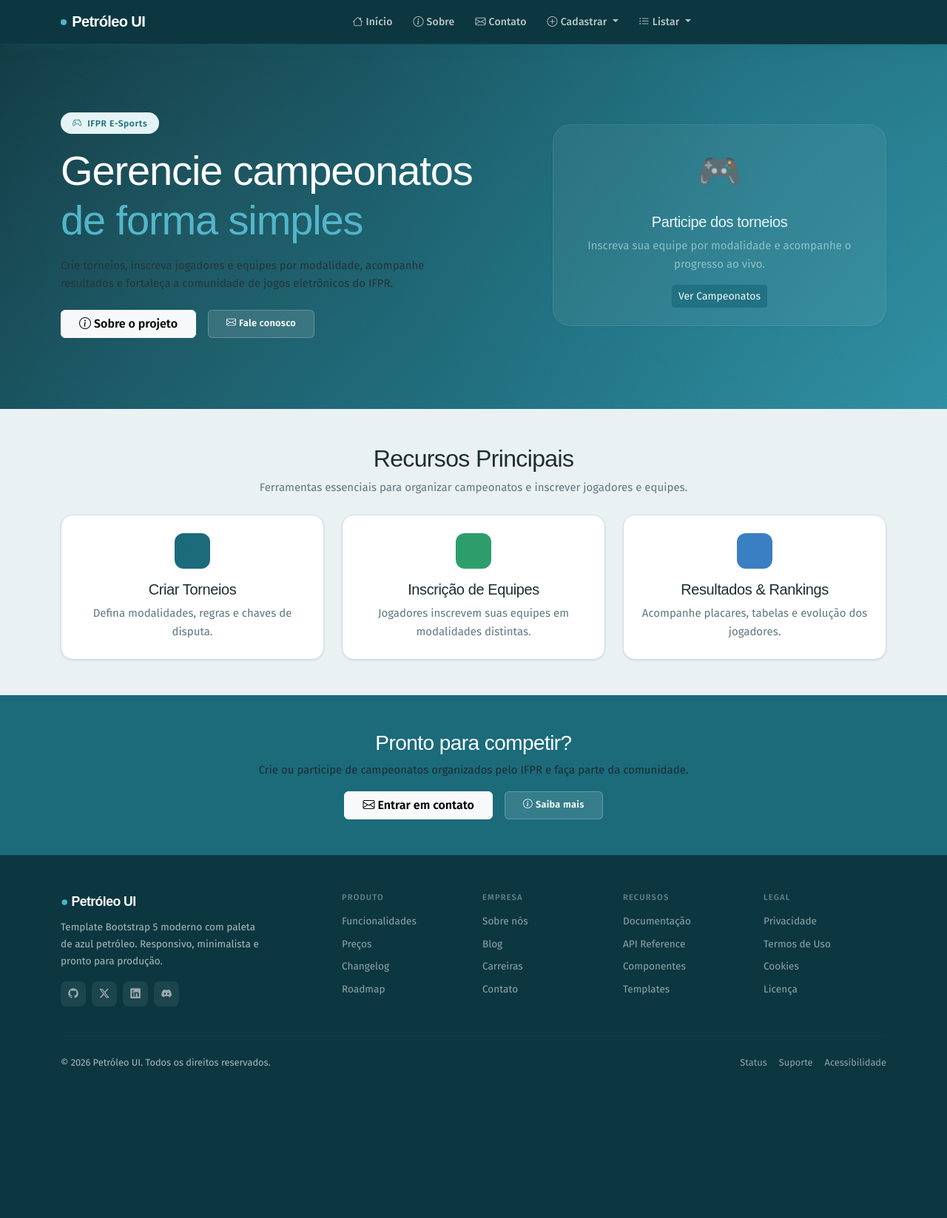
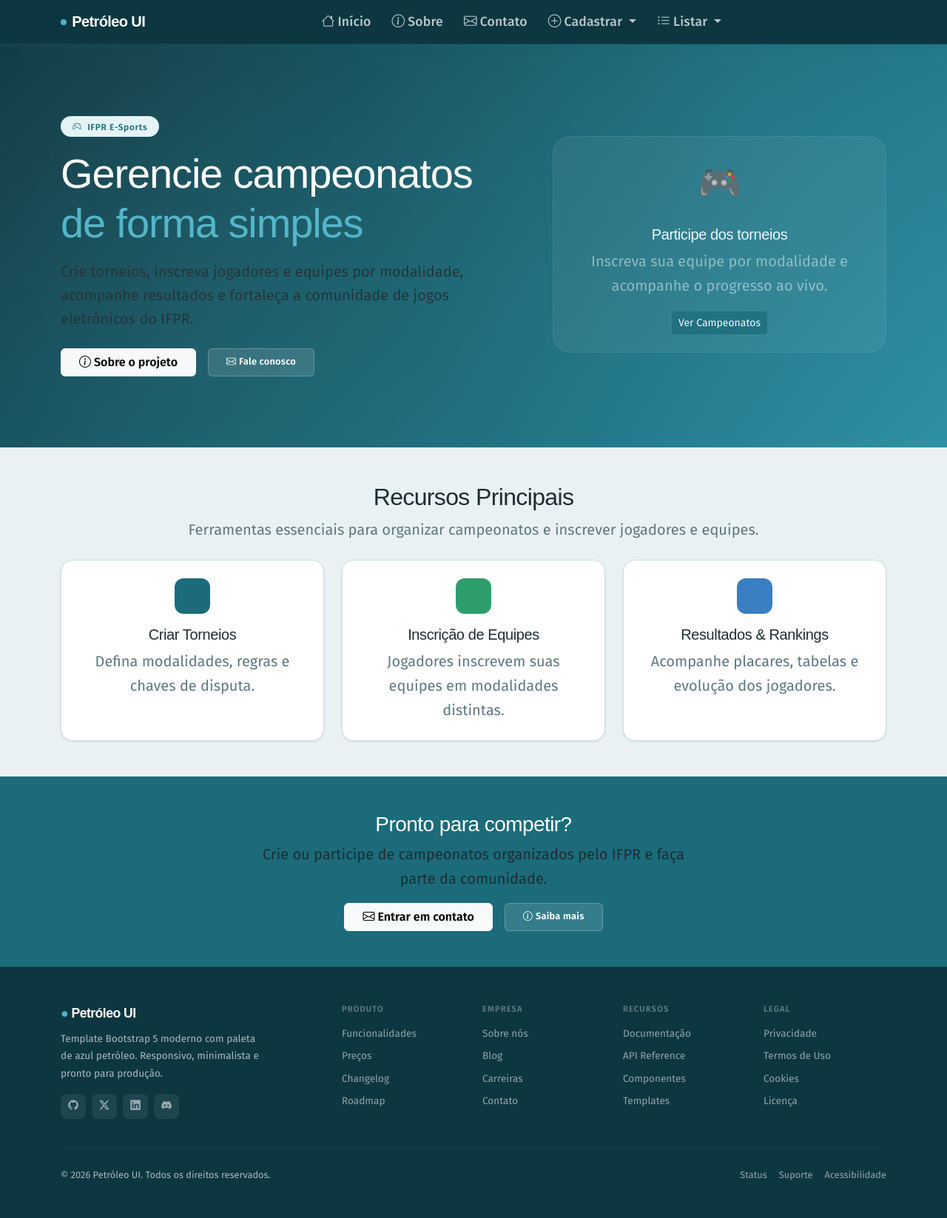
Before and after one commit to rafaelzottesso/naes2026, a Django app: page / in a window 1280 px wide. Shown: the whole page at 74% size. Before the commit the page ends 1444 px from the top, so only its background shows below. Run offline with Django 5.2, Linux system fonts and the light colour scheme; some libraries are stand-ins or nearby versions; some web fonts are replaced.

Commit message:
style(website): ajustar fonte e tamanho

```diff
--- a/static/css/estilo.css
+++ b/static/css/estilo.css
@@ -57,7 +57,7 @@
       min-height: 100dvh;
       display: flex;
       flex-direction: column;
-      font-size: 15px;
+      font-size: 20px;
       line-height: 1.65;
     }
 
@@ -150,7 +150,7 @@
     .navbar-petrol .nav-link {
       color: rgba(255,255,255,.72) !important;
       font-weight: 500;
-      font-size: .875rem;
+      font-size: 1.1rem;
       padding: .45rem .75rem !important;
       border-radius: .375rem;
       transition: color .18s, background .18s;
@@ -176,7 +176,7 @@
     .navbar-petrol .dropdown-item {
       border-radius: .45rem;
       padding: .5rem .85rem;
-      font-size: .875rem;
+      font-size: 1rem;
       color: var(--text-body);
       font-weight: 500;
       transition: background .15s, color .15s;
```
